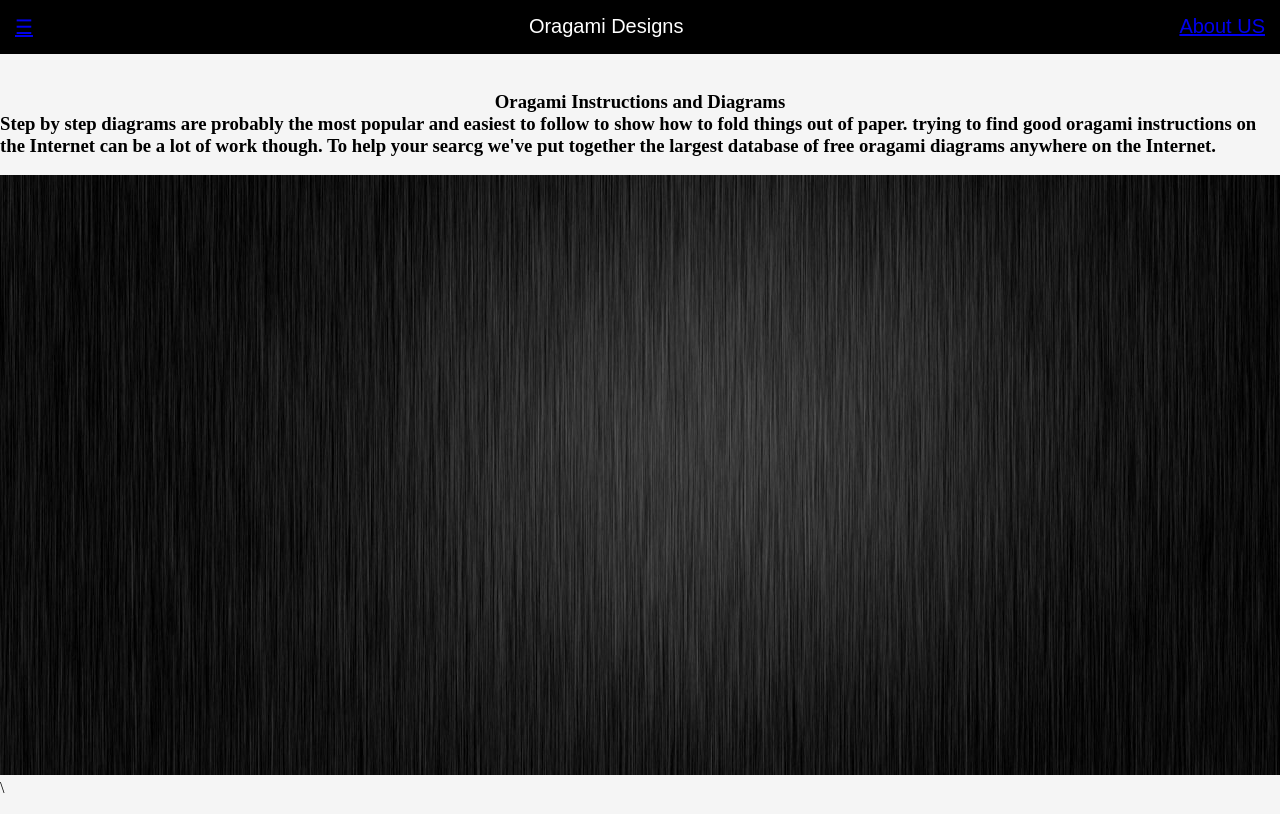
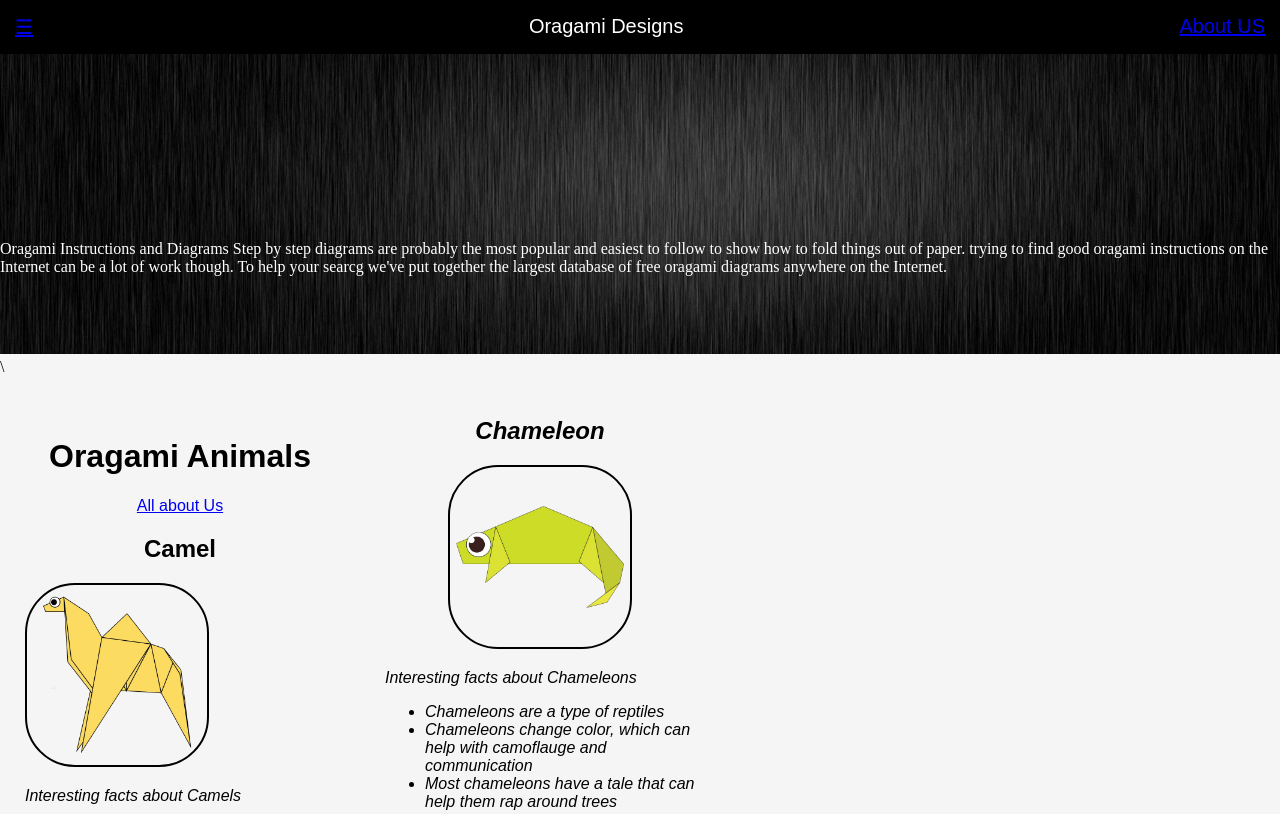
Before and after one commit to rohit-Ironman/project-49, a plain HTML site: page Project49.html in a window 1280 px wide. Shown: the top 814 px of the page. Drawn offline with Linux system fonts and the light colour scheme.

Commit message:
Add files via upload

```diff
--- a/Project49.html
+++ b/Project49.html
@@ -1,17 +1,13 @@
 <!doctype html>
 <head>
-
-
 <title>
 Oragami Animals
 </title>
-
-    </p>
-
-
 <link rel = "stylesheet"
 type = "text/css"
 href = "style.css"/>
+</head>
+
 <body>
 
     <div class = "header">
@@ -24,12 +20,15 @@ href = "style.css"/>
     </div>
 </div>
     <div class = "bodyimg">
-        <br> <h3>
-           <center>Oragami Instructions and Diagrams </center>
+        <img src = "images/main2.jpg" height = "300px" width = "100%">
+        <div class = 'rohit'>
+
+           Oragami Instructions and Diagrams
              Step by step diagrams are probably the most popular and easiest to follow to show how to fold things out of paper. trying to find good oragami instructions on the Internet can be a lot of work though. To help your searcg we've put together the largest database of free oragami diagrams anywhere on the Internet.
+
+            </div>
         </div>
-    </h3>
-        <img src = "images/main2.jpg" height = "600px" width = "100%">
+
         <div>
 
 
@@ -43,7 +42,7 @@ href = "style.css"/>
 
 
 
-<d.iv class = "grid">
+<div class = "grid">
 <div class = "oragami">
 <center>
 
@@ -103,6 +102,8 @@ href = "style.css"/>
     <li>Pandas can be pink, brown, black, and white</li>
     <li>Pandas are an endagered species</li>
 </ul>
+<div class  = "oragami">
+<center>
 <h4>Pigeon</h4>
 <IMG src = "images/pigeon.png" width = 180 height = 180>
 <p><i> Interesting facts about Pigeons
@@ -111,6 +112,7 @@ href = "style.css"/>
     <li>Pigeons have an outstanding navigational ability</li>
     <li>Pigeons have excellent hearing abilities</li>
 </ul>
+<div class  = "oragami">
 <h4>Bear</h4>
 <IMG src = "images/bear.png" width = 180 height = 180>
 <p><i>
@@ -120,5 +122,5 @@ href = "style.css"/>
     <li>Bears can be up to 9.8 feet tall</li>
 </ul>
 </body>
-</head>
+
 </html>
--- a/style.css
+++ b/style.css
@@ -1,17 +1,16 @@
-
 .grid{
     display:flex ;
      flex-wrap:wrap;
 
 }
 .grid img{
-    border: 2px solid black;
+    border: 2px solid #000000;
     border-radius: 50px;
 
 }
 .oragami {
     border-radius:20px;
-    background-color: white;
+   background-color: #ffffff
     padding: 30px;
     margin: 25px;
     width: 310px;
@@ -37,3 +36,9 @@ body{
 .bodyimg{
     color:black;
 }
+.rohit{
+    position: absolute;
+  top: 30%;
+
+  color : white
+}
```
